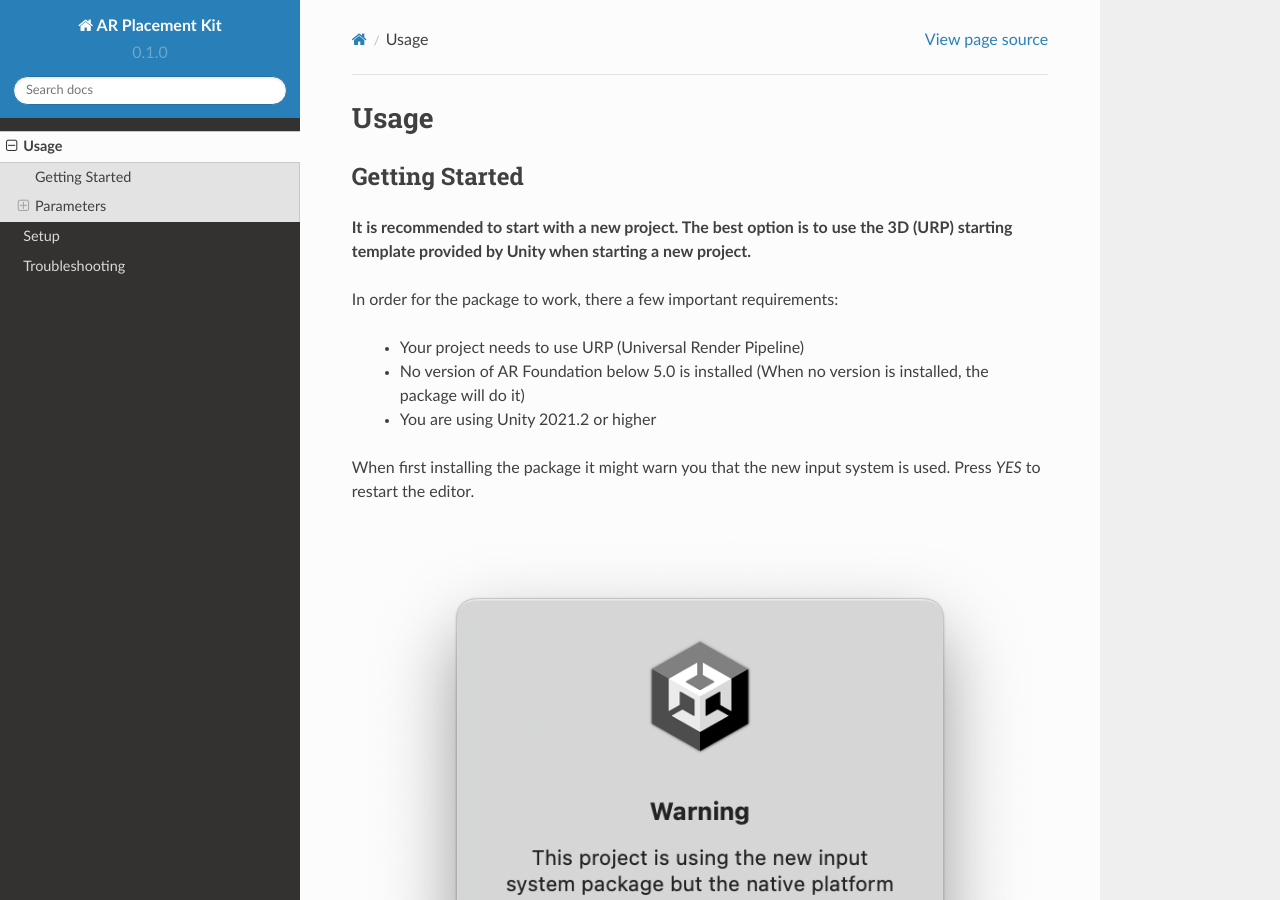
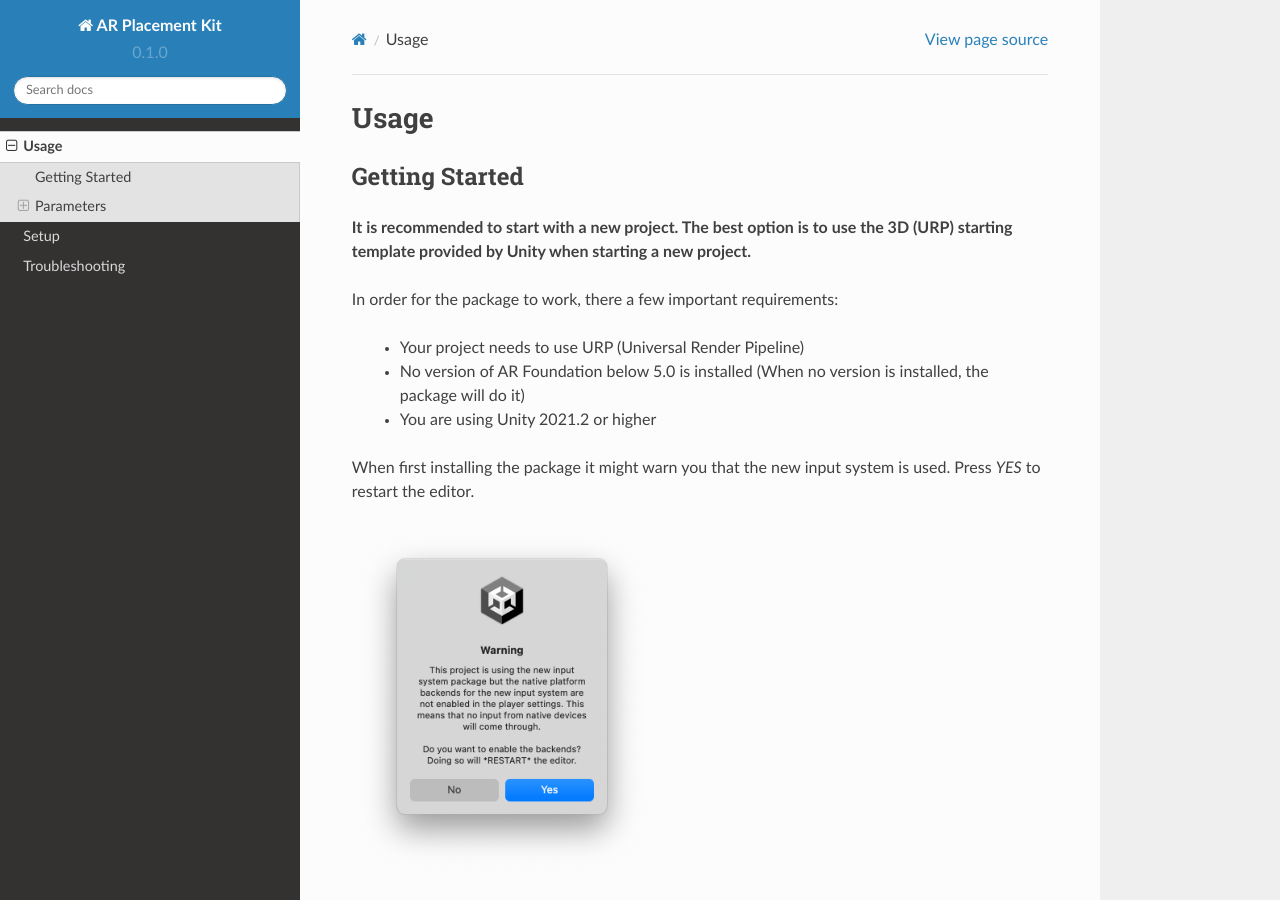
Before and after one commit to Ditached/ARPlacementKit-Docs, a Sphinx documentation site: the page built from docs/source/usage.rst, in a window 1280 px wide and 900 px high. Built offline with Sphinx 7.4.7 and the Read the Docs theme 2.0.0, drawn with Linux system fonts in a browser that asks for light colours.

Commit message:
Small image

```diff
--- a/docs/source/usage.rst
+++ b/docs/source/usage.rst
@@ -19,6 +19,7 @@
 When first installing the package it might warn you that the new input system is used. Press *YES* to restart the editor.
 
 .. image:: NewInputSystemPrompt.png
+    :width: 300
 
 
 Parameters
```
